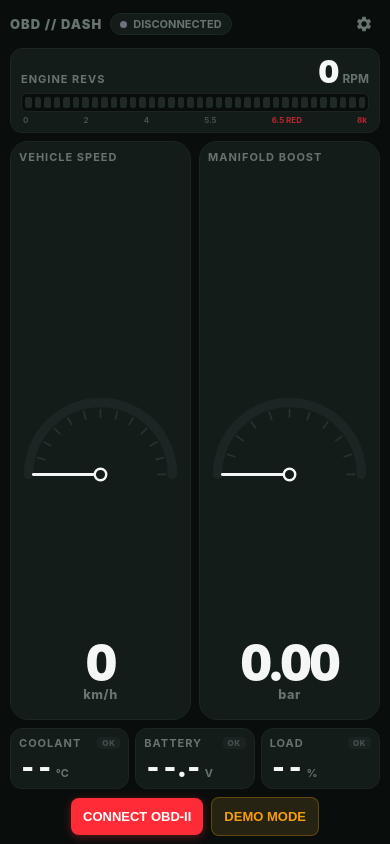
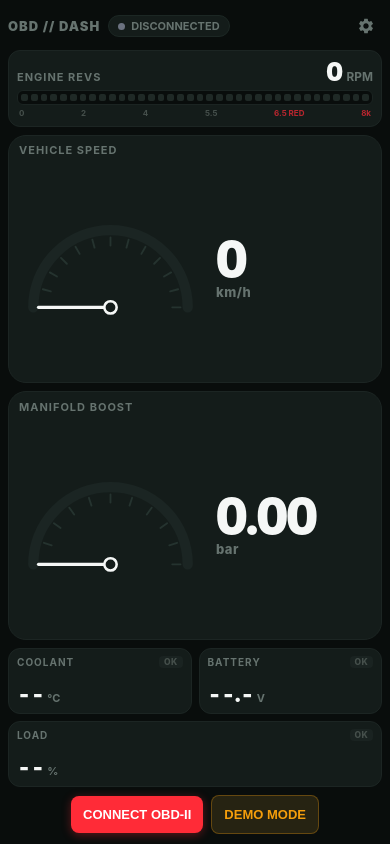
Before and after one commit to marcopark703/OBD2, a plain HTML site: page index.html in a window 390 px wide. Drawn offline with Linux system fonts and the light colour scheme.

Commit message:
Add files via upload

```diff
--- a/index.html
+++ b/index.html
@@ -251,7 +251,8 @@ header{
   display:flex;
   flex-direction:column;
   align-items:center;
-  justify-content:flex-start;
+  justify-content:center;
+  gap:clamp(6px, 1vh, 10px);
   position:relative;
   overflow:hidden;
 }
@@ -262,27 +263,34 @@ header{
   align-items:center;
   flex:0 0 auto;
 }
-.gauge-svg-wrap{
+.gauge-body{
   position:relative;
   width:100%;
-  max-width:100%;
   flex:1 1 auto;
   min-height:0;
   display:flex;
   align-items:center;
   justify-content:center;
-  margin-top:clamp(2px, 0.8vh, 6px);
+}
+.gauge-svg-wrap{
+  position:relative;
+  width:100%;
+  max-width:100%;
+  height:100%;
+  display:flex;
+  align-items:center;
+  justify-content:center;
 }
 .gauge-svg{
   width:100%;
   height:100%;
-  max-height:clamp(140px,32vh,240px);
+  max-height:clamp(130px,28vh,220px);
   display:block;
   overflow:visible;
 }
 
-/* 게이지 내부 중앙 텍스트: 아크 안쪽에 밀착 */
-.gauge-center-info{
+/* 게이지 내부 중앙 텍스트 (넓은 화면 기본) */
+.gauge-info-wrap{
   position:absolute;
   bottom:clamp(0px,0.8vh,8px);
   left:0;
@@ -318,45 +326,58 @@ header{
   background:var(--card-bg);
   border:1px solid var(--panel-border);
   border-radius:var(--radius-md);
-  padding:clamp(8px,1.3vh,12px) clamp(8px,1.4vw,12px);
+  padding:clamp(6px,1.1vh,10px) clamp(8px,1.3vw,12px);
   display:flex;
   flex-direction:column;
   justify-content:space-between;
   position:relative;
   transition:border-color .3s ease, box-shadow .3s ease;
-  min-height:clamp(64px,10vh,82px);
+  min-height:clamp(54px,8.5vh,74px);
 }
 .stat-card-top{
   display:flex;
   justify-content:space-between;
   align-items:center;
+  flex-wrap:nowrap;
+  min-width:0;
+  overflow:hidden;
+  gap:4px;
+}
+.stat-card-top .kicker{
+  font-size:clamp(8.5px, 1.2vh, 10px);
+  min-width:0;
+  white-space:nowrap;
+  overflow:hidden;
+  text-overflow:ellipsis;
 }
 .stat-badge{
-  font-size:8px;
+  font-size:clamp(7.5px, 1.1vh, 8.5px);
   font-weight:800;
   padding:1px 5px;
   border-radius:4px;
   background:#1a2321;
   color:var(--text-dim);
   text-transform:uppercase;
-  letter-spacing:.5px;
+  letter-spacing:.3px;
+  white-space:nowrap;
+  flex-shrink:0;
   transition:all .3s ease;
 }
 .stat-value-group{
   display:flex;
   align-items:baseline;
   gap:3px;
-  margin-top:clamp(2px,0.5vh,5px);
+  margin-top:clamp(1px,0.4vh,4px);
 }
 .stat-value{
-  font-size:clamp(19px,3.2vh,27px);
+  font-size:clamp(18px,2.9vh,25px);
   font-weight:900;
   line-height:1;
   color:var(--text-primary);
   transition:color .3s ease;
 }
 .stat-unit{
-  font-size:clamp(9px,1.4vh,11px);
+  font-size:clamp(9px,1.3vh,11px);
   font-weight:700;
   color:var(--text-secondary);
 }
@@ -518,28 +539,92 @@ body.is-connected .bottom-controls{
   color:#94a3b8;
 }
 
-/* Fold5 전면 화면 및 세로 좁은 폰 최적화 */
-@media(max-width:480px){
+/* Fold5 전면 화면 및 세로 좁은 폰 최적화 (max-width: 520px) */
+@media(max-width:520px){
   .app{
-    padding:8px 10px;
-    gap:8px;
+    padding:clamp(6px, 1.2vh, 10px) clamp(8px, 2vw, 12px);
+    gap:clamp(5px, 1vh, 8px);
+  }
+  header{
+    min-height:26px;
   }
   .rpm-section{
-    padding:7px 10px;
-    gap:5px;
+    padding:clamp(5px, 0.9vh, 8px) clamp(8px, 1.8vw, 12px);
+    gap:clamp(3px, 0.6vh, 6px);
+  }
+  .rpm-digital{
+    font-size:clamp(20px, 3.2vh, 26px);
+  }
+  .rpm-bar-container{
+    height:clamp(12px, 1.8vh, 16px);
+  }
+
+  /* 1. SPEED / BOOST 위·아래 1열 배치 전환 */
+  .main-gauges-row{
+    grid-template-columns:1fr;
+    gap:clamp(6px, 1vh, 8px);
   }
   .gauge-card{
-    padding:8px 8px 10px 8px;
+    padding:clamp(6px, 0.9vh, 8px) clamp(10px, 2.5vw, 14px);
+    gap:clamp(2px, 0.5vh, 4px);
+  }
+  .gauge-card-header{
+    width:100%;
+    margin-bottom:2px;
+  }
+  /* 가로형 레이아웃 (왼쪽: 아크 게이지 / 오른쪽: 큰 숫자 + 단위) */
+  .gauge-body{
+    display:grid;
+    grid-template-columns:1.15fr 1fr;
+    align-items:center;
+    column-gap:10px;
+    width:100%;
+  }
+  .gauge-svg-wrap{
+    width:100%;
+    max-width:175px;
+    margin:0 auto;
+    height:auto;
   }
   .gauge-svg{
-    max-height:clamp(110px, 24vh, 150px);
+    width:100%;
+    height:auto;
+    max-height:clamp(75px, 11.5vh, 98px);
+  }
+  .gauge-info-wrap{
+    position:static;
+    display:flex;
+    flex-direction:column;
+    align-items:flex-start;
+    justify-content:center;
+    padding-left:4px;
+    pointer-events:auto;
   }
   .gauge-num{
-    font-size:clamp(34px, 7.5vh, 48px);
+    font-size:clamp(38px, 5.8vh, 52px);
+    font-weight:950;
+    line-height:.92;
+  }
+  .gauge-unit{
+    font-size:clamp(11px, 1.6vh, 13px);
+    font-weight:800;
+    margin-top:2px;
+  }
+
+  /* 2. 하단 보조 지표 2열 그리드 (2x2) */
+  .sub-stats-row{
+    grid-template-columns:repeat(2, 1fr);
+    gap:clamp(5px, 0.9vh, 7px);
   }
   .stat-card{
-    padding:7px 8px;
-    min-height:58px;
+    padding:clamp(5px, 0.8vh, 8px) clamp(8px, 1.5vw, 10px);
+    min-height:clamp(50px, 7.8vh, 66px);
+  }
+  .stat-card.span-full{
+    grid-column:span 2;
+  }
+  .stat-value{
+    font-size:clamp(17px, 2.6vh, 23px);
   }
 }
 
@@ -617,6 +702,7 @@ body.is-connected .bottom-controls{
       <div class="gauge-card-header">
         <span class="kicker">VEHICLE SPEED</span>
       </div>
+      <div class="gauge-body">
         <div class="gauge-svg-wrap">
           <svg class="gauge-svg" viewBox="15 25 170 88" aria-label="Speed Gauge">
             <!-- 정확한 180도 반원 눈금 Ticks (카드 밖 삐져나옴 원천 차단) -->
@@ -631,7 +717,8 @@ body.is-connected .bottom-controls{
               <circle cx="100" cy="106" r="6" fill="#141c1a" stroke="#f5f7f6" stroke-width="2.5"/>
             </g>
           </svg>
-        <div class="gauge-center-info">
+        </div>
+        <div class="gauge-info-wrap">
           <span class="gauge-num" id="speedVal">0</span>
           <span class="gauge-unit">km/h</span>
         </div>
@@ -643,6 +730,7 @@ body.is-connected .bottom-controls{
       <div class="gauge-card-header">
         <span class="kicker">MANIFOLD BOOST</span>
       </div>
+      <div class="gauge-body">
         <div class="gauge-svg-wrap">
           <svg class="gauge-svg" viewBox="15 25 170 88" aria-label="Boost Gauge">
             <!-- 정확한 180도 반원 눈금 Ticks -->
@@ -657,7 +745,8 @@ body.is-connected .bottom-controls{
               <circle cx="100" cy="106" r="6" fill="#141c1a" stroke="#f5f7f6" stroke-width="2.5"/>
             </g>
           </svg>
-        <div class="gauge-center-info">
+        </div>
+        <div class="gauge-info-wrap">
           <span class="gauge-num" id="boostVal">0.00</span>
           <span class="gauge-unit">bar</span>
         </div>
@@ -691,8 +780,8 @@ body.is-connected .bottom-controls{
       </div>
     </div>
 
-    <!-- ENGINE LOAD -->
-    <div class="stat-card" id="cardLoad">
+    <!-- ENGINE LOAD (3개일 때 2열 차지하도록 span-full 기본 적용) -->
+    <div class="stat-card span-full" id="cardLoad">
       <div class="stat-card-top">
         <span class="kicker">LOAD</span>
         <span class="stat-badge" id="badgeLoad">OK</span>
@@ -874,18 +963,20 @@ function updateBattery(volts) {
   }
 }
 
+let oilSupported = false;
+
 function updateEngineLoad(load) {
   const card = $('cardLoad');
   const valEl = $('valLoad');
   const badge = $('badgeLoad');
   if (load === null || load === undefined) {
     valEl.textContent = '--';
-    card.className = 'stat-card';
+    card.className = 'stat-card' + (oilSupported ? '' : ' span-full');
     badge.textContent = 'N/A NOT SUPPORTED';
     return;
   }
   valEl.textContent = Math.round(load);
-  card.className = 'stat-card';
+  card.className = 'stat-card' + (oilSupported ? '' : ' span-full');
 
   if (load >= 85) {
     card.classList.add('state-warn');
@@ -899,11 +990,16 @@ function updateOilTemp(temp) {
   const card = $('cardOil');
   const valEl = $('valOil');
   const badge = $('badgeOil');
+  const loadCard = $('cardLoad');
   if (temp === null || temp === undefined) {
+    oilSupported = false;
     card.style.display = 'none'; // 미지원 시 자동 숨김
+    if (loadCard) loadCard.classList.add('span-full');
     return;
   }
+  oilSupported = true;
   card.style.display = 'flex';
+  if (loadCard) loadCard.classList.remove('span-full');
   valEl.textContent = Math.round(temp);
   card.className = 'stat-card';
   if (temp >= 125) {
--- a/sw.js
+++ b/sw.js
@@ -1,4 +1,4 @@
-const CACHE_NAME = "obd-dashboard-v1.3.0";
+const CACHE_NAME = "obd-dashboard-v1.4.0";
 const FILES = [
   "./",
   "./index.html",
```
Lines whose indentation alone changed are shown as unchanged.
